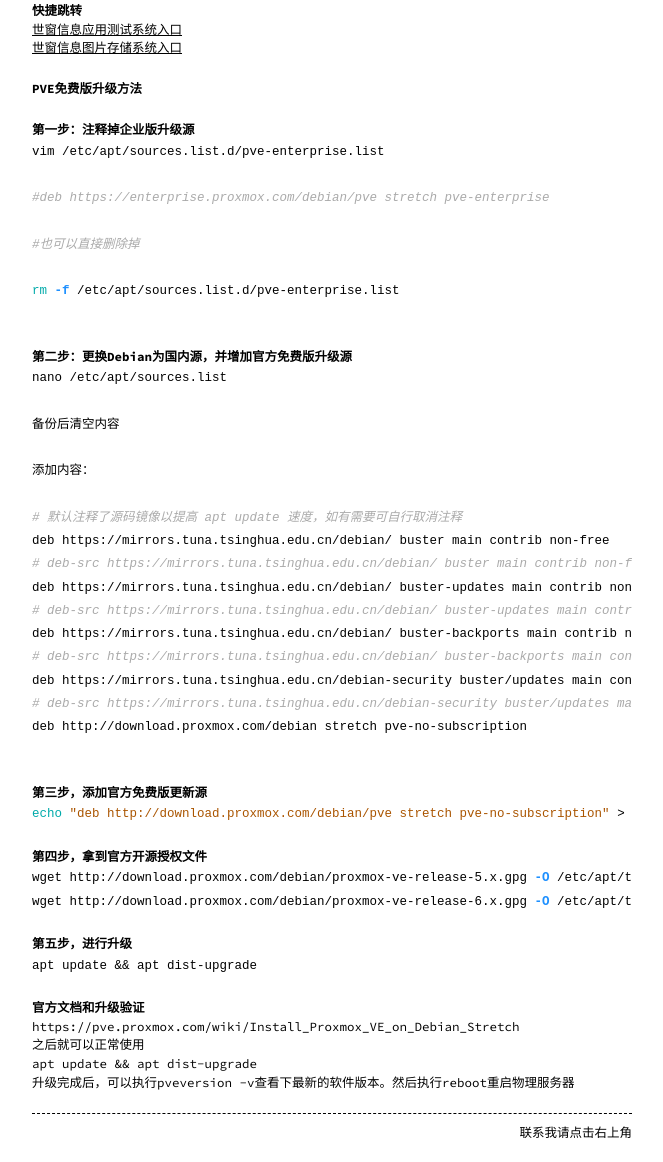
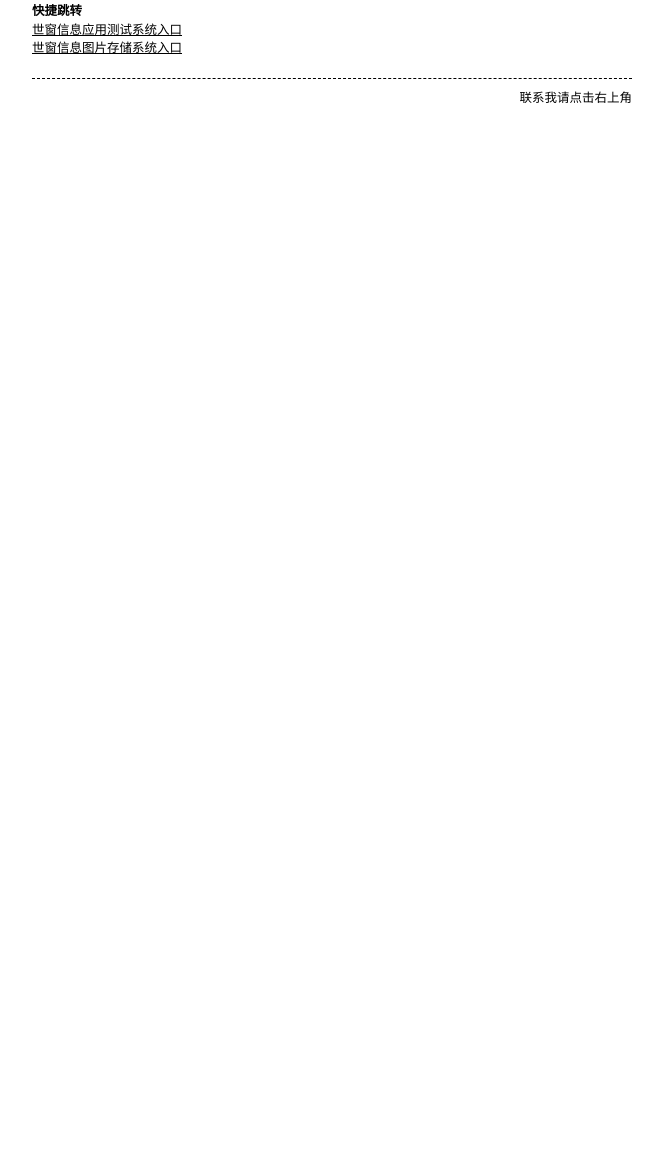
Before and after one commit to chldong/chldong.github.io, a Jekyll site: the page built from _posts/2020-03-29-关于博客系统的搭建.md, in a window 1280 px wide. Shown: the part 678-1840 px from the top of the page, without its empty margins (308-971 px from the left). Built offline with Jekyll 4.4.1, drawn with Linux system fonts in a browser that asks for light colours; after the commit the page ends 900 px from its top, so only the background shows below that.

Commit message:
PVE升级办法更新

````diff
--- a/_posts/2020-03-29-关于博客系统的搭建.md
+++ b/_posts/2020-03-29-关于博客系统的搭建.md
@@ -26,70 +26,3 @@
 
 [世窗信息应用测试系统入口](https://worldeyes.cn)
 [世窗信息图片存储系统入口](http://images.worldeyes.cn)
-
-## PVE免费版升级方法
-
-### 第一步：注释掉企业版升级源
-
-```bash
-vim /etc/apt/sources.list.d/pve-enterprise.list
-
-#deb https://enterprise.proxmox.com/debian/pve stretch pve-enterprise
-
-#也可以直接删除掉
-
-rm -f /etc/apt/sources.list.d/pve-enterprise.list
-
-```
-
-### 第二步：更换Debian为国内源，并增加官方免费版升级源
-
-```bash
-nano /etc/apt/sources.list
-
-备份后清空内容
-
-添加内容：
-
-# 默认注释了源码镜像以提高 apt update 速度，如有需要可自行取消注释
-deb https://mirrors.tuna.tsinghua.edu.cn/debian/ buster main contrib non-free
-# deb-src https://mirrors.tuna.tsinghua.edu.cn/debian/ buster main contrib non-free
-deb https://mirrors.tuna.tsinghua.edu.cn/debian/ buster-updates main contrib non-free
-# deb-src https://mirrors.tuna.tsinghua.edu.cn/debian/ buster-updates main contrib non-free
-deb https://mirrors.tuna.tsinghua.edu.cn/debian/ buster-backports main contrib non-free
-# deb-src https://mirrors.tuna.tsinghua.edu.cn/debian/ buster-backports main contrib non-free
-deb https://mirrors.tuna.tsinghua.edu.cn/debian-security buster/updates main contrib non-free
-# deb-src https://mirrors.tuna.tsinghua.edu.cn/debian-security buster/updates main contrib non-free
-deb http://download.proxmox.com/debian stretch pve-no-subscription
-
-```
-
-### 第三步，添加官方免费版更新源
-
-```bash
-echo "deb http://download.proxmox.com/debian/pve stretch pve-no-subscription" > /etc/apt/sources.list.d/pve-install-repo.list
-```
-
-### 第四步，拿到官方开源授权文件
-
-```bash
-wget http://download.proxmox.com/debian/proxmox-ve-release-5.x.gpg -O /etc/apt/trusted.gpg.d/proxmox-ve-release-5.x.gpg
-wget http://download.proxmox.com/debian/proxmox-ve-release-6.x.gpg -O /etc/apt/trusted.gpg.d/proxmox-ve-release-6.x.gpg
-```
-
-### 第五步，进行升级
-
-```bash
-apt update && apt dist-upgrade
-```
-
-
-### 官方文档和升级验证
-
-https://pve.proxmox.com/wiki/Install_Proxmox_VE_on_Debian_Stretch
-
-之后就可以正常使用
-
-apt update && apt dist-upgrade
-
-升级完成后，可以执行pveversion -v查看下最新的软件版本。然后执行reboot重启物理服务器
````
Also changed, not shown: _posts/2020-04-20-Proxmox-VE-6.X开源版本升级方法.md (added, +62 -0 lines).
